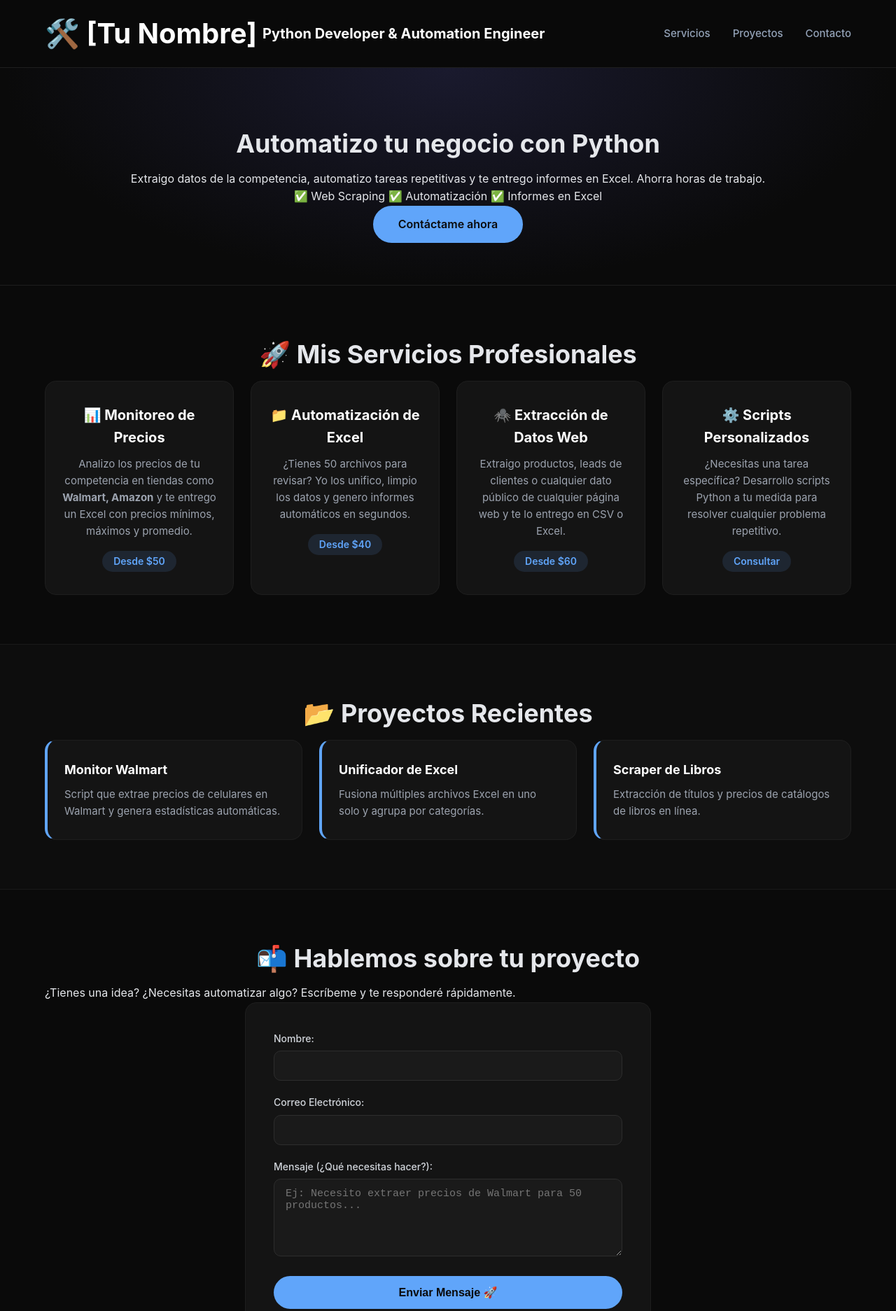
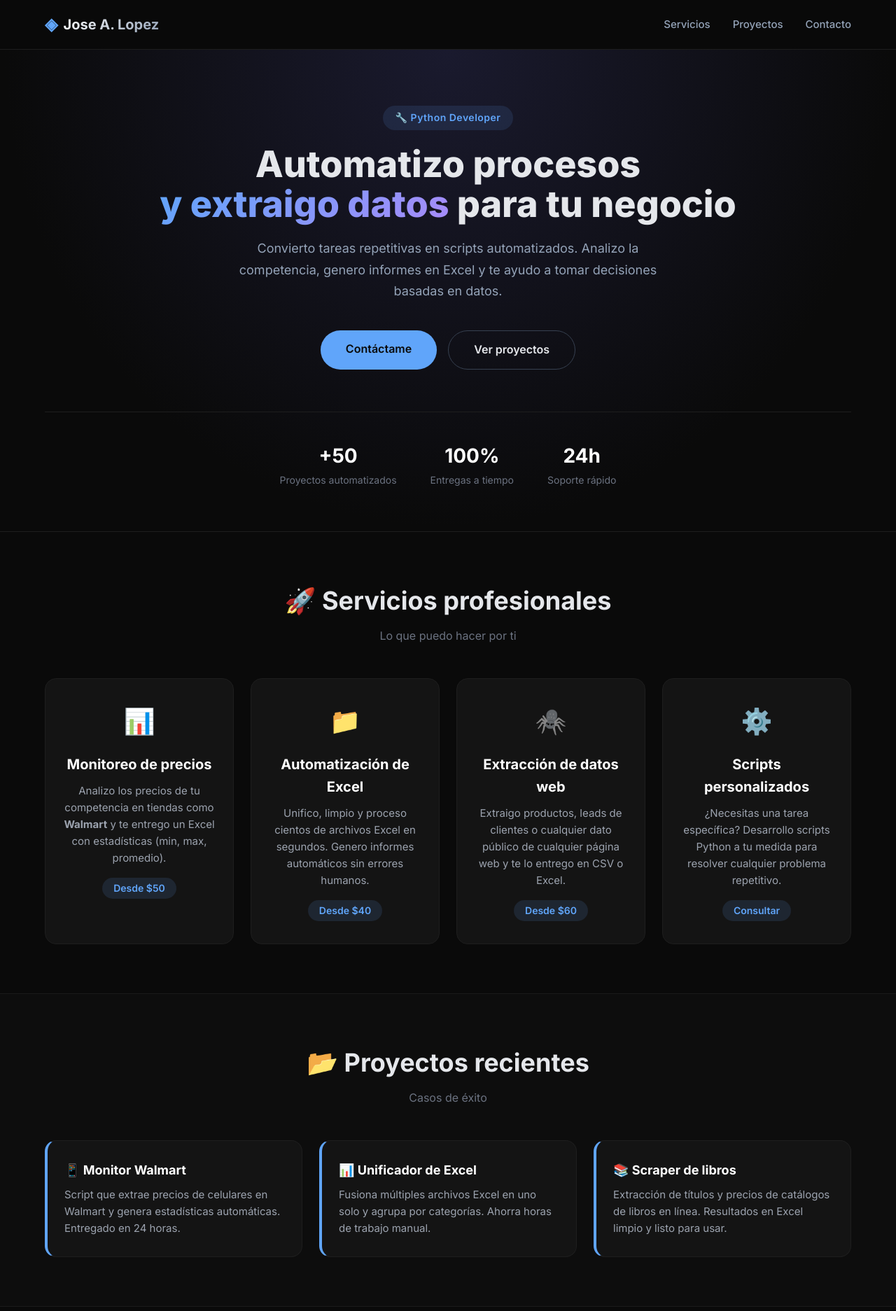
Before and after one commit to alitaglez2003-cpu/Jose.-A-Lopez.github.io, a plain HTML site: page index.html in a window 1280 px wide. Shown: the top 1873 px of the page at 70% size. Drawn offline with Linux system fonts and the light colour scheme.

Commit message:
Revise index.html with new content and layout
Updated the HTML structure and content, including the title, navigation, hero section, services, projects, contact form, and footer.

```diff
--- a/index.html
+++ b/index.html
@@ -3,18 +3,20 @@
 <head>
     <meta charset="UTF-8">
     <meta name="viewport" content="width=device-width, initial-scale=1.0">
-    <title>Python Dev & Automation | [Tu Nombre]</title>
-    <!-- Enlace a tu archivo de estilos (CSS) -->
+    <title>Jose A. Lopez | Python Developer & Automation</title>
     <link rel="stylesheet" href="style.css">
+    <!-- Fuente profesional -->
+    <link href="https://fonts.googleapis.com/css2?family=Inter:wght@400;500;600;700;800&display=swap" rel="stylesheet">
 </head>
 <body>
-
-    <!-- ==================== CABECERA / NAVEGACIÓN ==================== -->
+    <!-- ======================================== -->
+    <!-- NAVEGACIÓN / BARRA SUPERIOR              -->
+    <!-- ======================================== -->
     <header>
         <div class="container">
             <div class="logo">
-                <h1>🛠️ [Tu Nombre]</h1>
-                <p class="tagline">Python Developer & Automation Engineer</p>
+                <span class="logo-icon">◈</span>
+                <span class="logo-text">Jose A. Lopez</span>
             </div>
             <nav>
                 <ul>
@@ -26,42 +28,69 @@
         </div>
     </header>
 
-    <!-- ==================== HERO (PRESENTACIÓN) ==================== -->
+    <!-- ======================================== -->
+    <!-- SECCIÓN HERO (PRESENTACIÓN IMPACTANTE)   -->
+    <!-- ======================================== -->
     <section id="hero">
         <div class="container">
-            <h2>Automatizo tu negocio con <span class="highlight">Python</span></h2>
-            <p>Extraigo datos de la competencia, automatizo tareas repetitivas y te entrego informes en Excel. Ahorra horas de trabajo.</p>
-            <div class="badges">
-                <span>✅ Web Scraping</span>
-                <span>✅ Automatización</span>
-                <span>✅ Informes en Excel</span>
+            <div class="hero-content">
+                <p class="hero-badge">🔧 Python Developer</p>
+                <h1>Automatizo procesos <br><span class="highlight">y extraigo datos</span> para tu negocio</h1>
+                <p class="hero-description">
+                    Convierto tareas repetitivas en scripts automatizados.
+                    Analizo la competencia, genero informes en Excel y te ayudo a tomar decisiones basadas en datos.
+                </p>
+                <div class="hero-buttons">
+                    <a href="#contacto" class="btn-primary">Contáctame</a>
+                    <a href="#proyectos" class="btn-secondary">Ver proyectos</a>
+                </div>
+                <div class="hero-stats">
+                    <div class="stat-item">
+                        <span class="stat-number">+50</span>
+                        <span class="stat-label">Proyectos automatizados</span>
+                    </div>
+                    <div class="stat-item">
+                        <span class="stat-number">100%</span>
+                        <span class="stat-label">Entregas a tiempo</span>
+                    </div>
+                    <div class="stat-item">
+                        <span class="stat-number">24h</span>
+                        <span class="stat-label">Soporte rápido</span>
+                    </div>
+                </div>
             </div>
-            <a href="#contacto" class="btn-primary">Contáctame ahora</a>
         </div>
     </section>
 
-    <!-- ==================== SERVICIOS ==================== -->
+    <!-- ======================================== -->
+    <!-- SERVICIOS                                 -->
+    <!-- ======================================== -->
     <section id="servicios">
         <div class="container">
-            <h2>🚀 Mis Servicios Profesionales</h2>
+            <h2>🚀 Servicios profesionales</h2>
+            <p class="section-subtitle">Lo que puedo hacer por ti</p>
             <div class="servicios-grid">
                 <div class="servicio-card">
-                    <h3>📊 Monitoreo de Precios</h3>
-                    <p>Analizo los precios de tu competencia en tiendas como <strong>Walmart, Amazon</strong> y te entrego un Excel con precios mínimos, máximos y promedio.</p>
+                    <div class="servicio-icon">📊</div>
+                    <h3>Monitoreo de precios</h3>
+                    <p>Analizo los precios de tu competencia en tiendas como <strong>Walmart</strong> y te entrego un Excel con estadísticas (min, max, promedio).</p>
                     <span class="precio">Desde $50</span>
                 </div>
                 <div class="servicio-card">
-                    <h3>📁 Automatización de Excel</h3>
-                    <p>¿Tienes 50 archivos para revisar? Yo los unifico, limpio los datos y genero informes automáticos en segundos.</p>
+                    <div class="servicio-icon">📁</div>
+                    <h3>Automatización de Excel</h3>
+                    <p>Unifico, limpio y proceso cientos de archivos Excel en segundos. Genero informes automáticos sin errores humanos.</p>
                     <span class="precio">Desde $40</span>
                 </div>
                 <div class="servicio-card">
-                    <h3>🕷️ Extracción de Datos Web</h3>
+                    <div class="servicio-icon">🕷️</div>
+                    <h3>Extracción de datos web</h3>
                     <p>Extraigo productos, leads de clientes o cualquier dato público de cualquier página web y te lo entrego en CSV o Excel.</p>
                     <span class="precio">Desde $60</span>
                 </div>
                 <div class="servicio-card">
-                    <h3>⚙️ Scripts Personalizados</h3>
+                    <div class="servicio-icon">⚙️</div>
+                    <h3>Scripts personalizados</h3>
                     <p>¿Necesitas una tarea específica? Desarrollo scripts Python a tu medida para resolver cualquier problema repetitivo.</p>
                     <span class="precio">Consultar</span>
                 </div>
@@ -69,57 +98,61 @@
         </div>
     </section>
 
-    <!-- ==================== PROYECTOS (PORTFOLIO) ==================== -->
+    <!-- ======================================== -->
+    <!-- PROYECTOS (PORTAFOLIO)                   -->
+    <!-- ======================================== -->
     <section id="proyectos">
         <div class="container">
-            <h2>📂 Proyectos Recientes</h2>
+            <h2>📂 Proyectos recientes</h2>
+            <p class="section-subtitle">Casos de éxito</p>
             <div class="proyectos-grid">
                 <div class="proyecto-item">
-                    <h4>Monitor Walmart</h4>
-                    <p>Script que extrae precios de celulares en Walmart y genera estadísticas automáticas.</p>
+                    <h4>📱 Monitor Walmart</h4>
+                    <p>Script que extrae precios de celulares en Walmart y genera estadísticas automáticas. Entregado en 24 horas.</p>
                 </div>
                 <div class="proyecto-item">
-                    <h4>Unificador de Excel</h4>
-                    <p>Fusiona múltiples archivos Excel en uno solo y agrupa por categorías.</p>
+                    <h4>📊 Unificador de Excel</h4>
+                    <p>Fusiona múltiples archivos Excel en uno solo y agrupa por categorías. Ahorra horas de trabajo manual.</p>
                 </div>
                 <div class="proyecto-item">
-                    <h4>Scraper de Libros</h4>
-                    <p>Extracción de títulos y precios de catálogos de libros en línea.</p>
+                    <h4>📚 Scraper de libros</h4>
+                    <p>Extracción de títulos y precios de catálogos de libros en línea. Resultados en Excel limpio y listo para usar.</p>
                 </div>
             </div>
         </div>
     </section>
 
-    <!-- ==================== CONTACTO ==================== -->
+    <!-- ======================================== -->
+    <!-- CONTACTO                                  -->
+    <!-- ======================================== -->
     <section id="contacto">
         <div class="container">
             <h2>📬 Hablemos sobre tu proyecto</h2>
-            <p>¿Tienes una idea? ¿Necesitas automatizar algo? Escríbeme y te responderé rápidamente.</p>
+            <p class="section-subtitle">¿Tienes una idea? ¿Necesitas automatizar algo?</p>
+            <form action="https://formspree.io/f/xpzvrwqg" method="POST">
+                <label for="nombre">Nombre</label>
+                <input type="text" id="nombre" name="nombre" placeholder="Tu nombre completo" required>
 
-            <!-- FORMULARIO DE CONTACTO (Usa Formspree o similar para que funcione sin backend) -->
-            <form action="https://formspree.io/f/xpzvrwqg" method="POST">
-                <label for="nombre">Nombre:</label>
-                <input type="text" id="nombre" name="nombre" required>
+                <label for="email">Correo electrónico</label>
+                <input type="email" id="email" name="email" placeholder="tucorreo@ejemplo.com" required>
 
-                <label for="email">Correo Electrónico:</label>
-                <input type="email" id="email" name="email" required>
+                <label for="mensaje">Mensaje</label>
+                <textarea id="mensaje" name="mensaje" rows="5" placeholder="¿Qué necesitas automatizar o extraer?" required></textarea>
 
-                <label for="mensaje">Mensaje (¿Qué necesitas hacer?):</label>
-                <textarea id="mensaje" name="mensaje" rows="5" required placeholder="Ej: Necesito extraer precios de Walmart para 50 productos..."></textarea>
-
-                <button type="submit">Enviar Mensaje 🚀</button>
+                <button type="submit">Enviar mensaje</button>
             </form>
-            <p class="nota">*No comparto tus datos. Solo uso esta información para contactarte sobre tu proyecto.</p>
+            <p class="nota">* No comparto tus datos. Solo los uso para contactarte sobre tu proyecto.</p>
         </div>
     </section>
 
-    <!-- ==================== PIE DE PÁGINA ==================== -->
+    <!-- ======================================== -->
+    <!-- PIE DE PÁGINA                            -->
+    <!-- ======================================== -->
     <footer>
         <div class="container">
-            <p>© 2025 [Tu Nombre] | Desarrollador Python</p>
-            <p>Diseñado con precisión desde 🇨🇺</p>
+            <p>© 2025 Jose A. Lopez | Python Developer</p>
+            <p class="footer-location">Diseñado con precisión desde 🇨🇺</p>
         </div>
     </footer>
-
 </body>
 </html>
```
